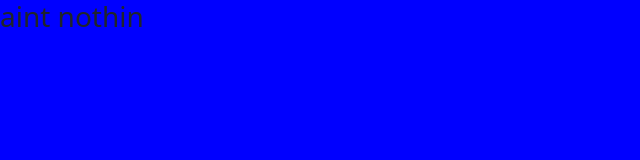
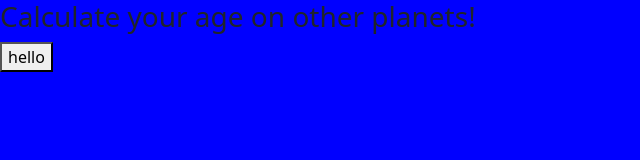
Before and after one commit to asparageist/super-galactic-age, a website built with webpack: page src/index.html in a window 1280 px wide. Shown: the whole page, without its empty margins (0-640 px from the left). Built offline with nearby package versions, Linux system fonts and the light colour scheme.

Commit message:
add minor functionality to index.html

```diff
--- a/src/index.html
+++ b/src/index.html
@@ -1,9 +1,12 @@
 <!DOCTYPE html>
 <html>
   <head>
-    <title>TEMPLATE!</title>
+    <title>GALACTIC AGE</title>
   </head>
   <body>
-    <h3>aint nothin</h3>
+    <h3>Calculate your age on other planets!</h3>
+    <form>
+      <button>hello</button>
+    </form>
   </body>
 </html>
```
